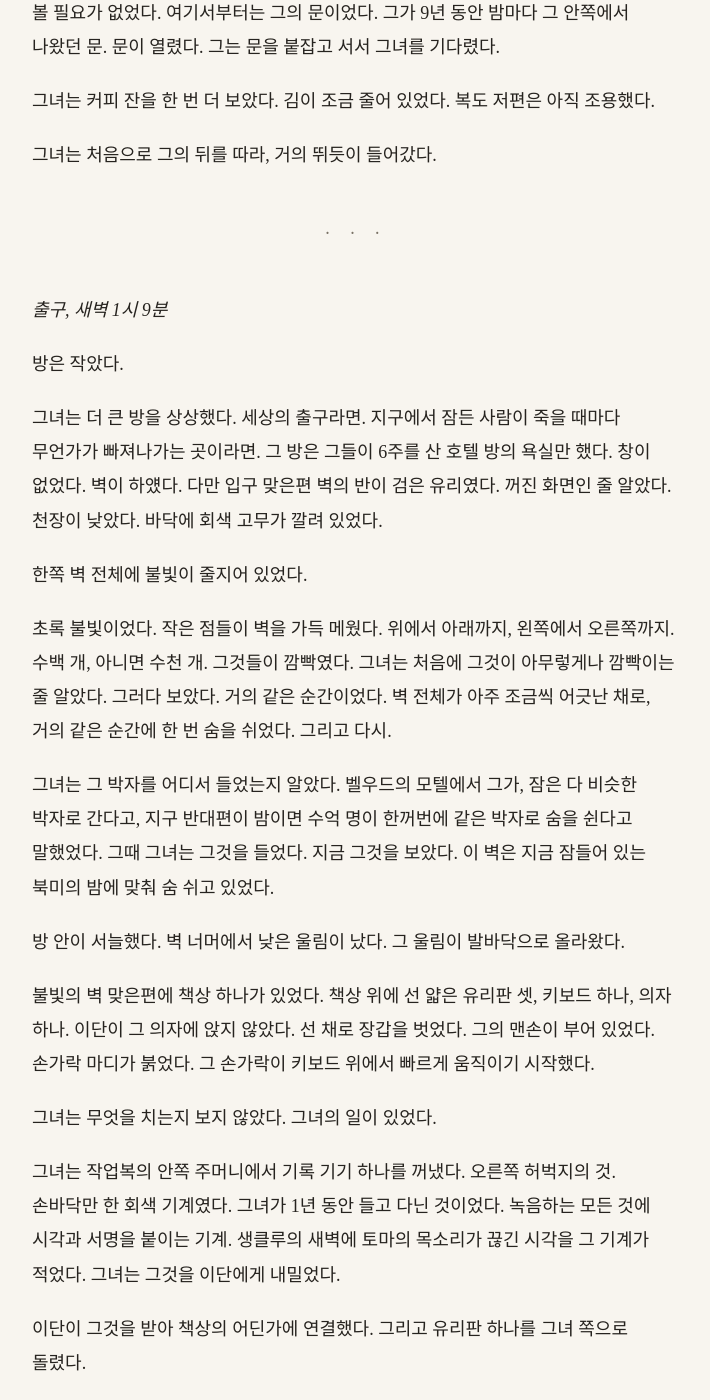
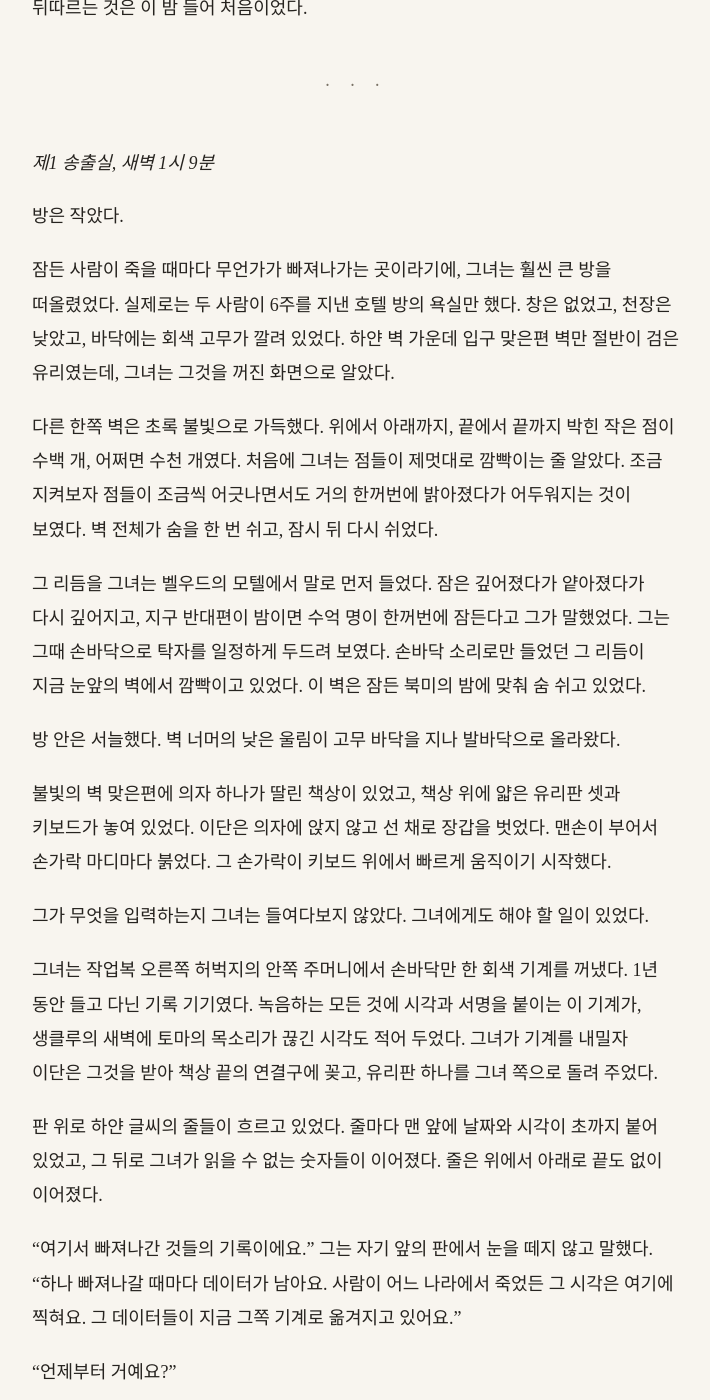
Before and after one commit to kangkkang/writer_s1_public, a Jekyll site: the page built from vol1/033.md, in a window 1280 px wide and 1400 px high, scrolled down 21890 px. Shown: the whole window, without its empty margins (284-994 px from the left). Built offline with Jekyll 4.4.1, drawn with Linux system fonts in a browser that asks for light colours; our own code applies the rules of GitHub Pages for plain Markdown files; some of the changed text lies outside the part shown.

Commit message:
Update from https://github.com/kangkkang/writer_s1/commit/51d756579ba32c4bae53eaae8f2c9386dbf1b9f0

```diff
--- a/vol1/033.md
+++ b/vol1/033.md
@@ -424,57 +424,45 @@
 
 층 끝의 유리문 둘을 지나자 짧은 복도가 나왔고, 복도 끝에 철문이 하나 있었다.
 
-철문 앞에는 의자 하나가 딸린 작은 책상이 놓여 있었다. 가상 화면이 떠 있는 책상 위에 종이 기록부 한 권과 아직 김이 오르는 커피 잔이 있었고, 의자는 누군가 방금 일어선 것처럼 책상에서 조금 뒤로 밀려나 있었다.
+철문 앞에는 의자 하나가 딸린 작은 책상이 놓여 있었다. 책상 위에 출입 기록 화면이 떠 있었고, 그 옆에서 커피 잔의 김이 아직 오르고 있었다. 의자는 누군가 방금 일어선 것처럼 책상에서 조금 뒤로 밀려나 있었다. 화면의 맨 아래 줄은 오늘 밤의 마지막 순찰 기록이었다. *00:40 — 이상 없음.* 그 뒤로는 아무것도 적혀 있지 않았다.
 
-아무도 없었다.
-
-펼쳐진 기록부의 맨 아래 줄에는 오늘 밤의 시각이 연필로 적혀 있었다. *00:40 — 이상 없음.* 그다음 줄은 비어 있었다.
-
-그녀는 걸음을 멈췄다.
-
-누군가 방금까지 여기 앉아 있었다. 그 사람이 언제 돌아올지 그녀는 알 수 없었다.
+그녀는 걸음을 멈췄다. 누군가 방금까지 여기 앉아 있었고, 그 사람이 언제 돌아올지 그녀는 알 수 없었다.
 
 이단도 걸음을 멈췄다. 그의 눈이 빈 의자에서 문 위의 벽에 떠 있는 숫자로 올라갔다. *00:55:48.* 그가 보는 동안 숫자가 하나 줄었다.
 
 "운이 좋네요." 그가 말했다. 목소리가 평소보다 빨랐다.
 
-"그럼 빨리요." 그녀가 말했다. 목 뒤에 밴 땀이 식으며 서늘해졌다. 그 사람이 돌아오기 전에 이 문을 지나가야 했다.
+"그 사람이 돌아오기 전에 들어가요." 그녀가 말했다. 목 뒤에 밴 땀이 식으며 서늘해졌다.
 
-그는 소매를 걷어 태엽 시계를 보았다. 가죽 줄이 닳은 시계의 바늘이 1시 4분을 지나고 있었다. 그는 곧장 철문 앞으로 갔다. 그녀는 그가 문 앞에서 무엇을 하는지 보지 않았다. 볼 필요가 없었다. 여기서부터는 그의 문이었다. 그가 9년 동안 밤마다 그 안쪽에서 나왔던 문. 문이 열렸다. 그는 문을 붙잡고 서서 그녀를 기다렸다.
+그는 소매를 걷어 태엽 시계를 보았다. 가죽 줄이 닳은 시계의 바늘이 1시 4분을 지나고 있었다. 그가 곧장 철문으로 가는 동안 그녀는 돌아서서 복도를 지켰다. 이 문을 여는 법은 그가 알았다. 9년 동안 밤마다 이 문 안쪽에서 일하다 나오던 사람이었다. 등 뒤에서 걸쇠가 풀리는 소리가 났다.
 
-그녀는 커피 잔을 한 번 더 보았다. 김이 조금 줄어 있었다. 복도 저편은 아직 조용했다.
-
-그녀는 처음으로 그의 뒤를 따라, 거의 뛰듯이 들어갔다.
+그녀는 복도 끝을 한 번 더 보았다. 유리문 너머의 층은 여전히 어둡고 조용했다. 그녀는 문을 붙잡고 기다리던 그를 따라 거의 뛰듯이 안으로 들어갔다. 그가 앞서고 그녀가 뒤따르는 것은 이 밤 들어 처음이었다.
 
 ---
 
-*출구, 새벽 1시 9분*
+*제1 송출실, 새벽 1시 9분*
 
 방은 작았다.
 
-그녀는 더 큰 방을 상상했다. 세상의 출구라면. 지구에서 잠든 사람이 죽을 때마다 무언가가 빠져나가는 곳이라면. 그 방은 그들이 6주를 산 호텔 방의 욕실만 했다. 창이 없었다. 벽이 하얬다. 다만 입구 맞은편 벽의 반이 검은 유리였다. 꺼진 화면인 줄 알았다. 천장이 낮았다. 바닥에 회색 고무가 깔려 있었다.
+잠든 사람이 죽을 때마다 무언가가 빠져나가는 곳이라기에, 그녀는 훨씬 큰 방을 떠올렸었다. 실제로는 두 사람이 6주를 지낸 호텔 방의 욕실만 했다. 창은 없었고, 천장은 낮았고, 바닥에는 회색 고무가 깔려 있었다. 하얀 벽 가운데 입구 맞은편 벽만 절반이 검은 유리였는데, 그녀는 그것을 꺼진 화면으로 알았다.
 
-한쪽 벽 전체에 불빛이 줄지어 있었다.
+다른 한쪽 벽은 초록 불빛으로 가득했다. 위에서 아래까지, 끝에서 끝까지 박힌 작은 점이 수백 개, 어쩌면 수천 개였다. 처음에 그녀는 점들이 제멋대로 깜빡이는 줄 알았다. 조금 지켜보자 점들이 조금씩 어긋나면서도 거의 한꺼번에 밝아졌다가 어두워지는 것이 보였다. 벽 전체가 숨을 한 번 쉬고, 잠시 뒤 다시 쉬었다.
 
-초록 불빛이었다. 작은 점들이 벽을 가득 메웠다. 위에서 아래까지, 왼쪽에서 오른쪽까지. 수백 개, 아니면 수천 개. 그것들이 깜빡였다. 그녀는 처음에 그것이 아무렇게나 깜빡이는 줄 알았다. 그러다 보았다. 거의 같은 순간이었다. 벽 전체가 아주 조금씩 어긋난 채로, 거의 같은 순간에 한 번 숨을 쉬었다. 그리고 다시.
+그 리듬을 그녀는 벨우드의 모텔에서 말로 먼저 들었다. 잠은 깊어졌다가 얕아졌다가 다시 깊어지고, 지구 반대편이 밤이면 수억 명이 한꺼번에 잠든다고 그가 말했었다. 그는 그때 손바닥으로 탁자를 일정하게 두드려 보였다. 손바닥 소리로만 들었던 그 리듬이 지금 눈앞의 벽에서 깜빡이고 있었다. 이 벽은 잠든 북미의 밤에 맞춰 숨 쉬고 있었다.
 
-그녀는 그 박자를 어디서 들었는지 알았다. 벨우드의 모텔에서 그가, 잠은 다 비슷한 박자로 간다고, 지구 반대편이 밤이면 수억 명이 한꺼번에 같은 박자로 숨을 쉰다고 말했었다. 그때 그녀는 그것을 들었다. 지금 그것을 보았다. 이 벽은 지금 잠들어 있는 북미의 밤에 맞춰 숨 쉬고 있었다.
+방 안은 서늘했다. 벽 너머의 낮은 울림이 고무 바닥을 지나 발바닥으로 올라왔다.
 
-방 안이 서늘했다. 벽 너머에서 낮은 울림이 났다. 그 울림이 발바닥으로 올라왔다.
+불빛의 벽 맞은편에 의자 하나가 딸린 책상이 있었고, 책상 위에 얇은 유리판 셋과 키보드가 놓여 있었다. 이단은 의자에 앉지 않고 선 채로 장갑을 벗었다. 맨손이 부어서 손가락 마디마다 붉었다. 그 손가락이 키보드 위에서 빠르게 움직이기 시작했다.
 
-불빛의 벽 맞은편에 책상 하나가 있었다. 책상 위에 선 얇은 유리판 셋, 키보드 하나, 의자 하나. 이단이 그 의자에 앉지 않았다. 선 채로 장갑을 벗었다. 그의 맨손이 부어 있었다. 손가락 마디가 붉었다. 그 손가락이 키보드 위에서 빠르게 움직이기 시작했다.
+그가 무엇을 입력하는지 그녀는 들여다보지 않았다. 그녀에게도 해야 할 일이 있었다.
 
-그녀는 무엇을 치는지 보지 않았다. 그녀의 일이 있었다.
+그녀는 작업복 오른쪽 허벅지의 안쪽 주머니에서 손바닥만 한 회색 기계를 꺼냈다. 1년 동안 들고 다닌 기록 기기였다. 녹음하는 모든 것에 시각과 서명을 붙이는 이 기계가, 생클루의 새벽에 토마의 목소리가 끊긴 시각도 적어 두었다. 그녀가 기계를 내밀자 이단은 그것을 받아 책상 끝의 연결구에 꽂고, 유리판 하나를 그녀 쪽으로 돌려 주었다.
 
-그녀는 작업복의 안쪽 주머니에서 기록 기기 하나를 꺼냈다. 오른쪽 허벅지의 것. 손바닥만 한 회색 기계였다. 그녀가 1년 동안 들고 다닌 것이었다. 녹음하는 모든 것에 시각과 서명을 붙이는 기계. 생클루의 새벽에 토마의 목소리가 끊긴 시각을 그 기계가 적었다. 그녀는 그것을 이단에게 내밀었다.
+판 위로 하얀 글씨의 줄들이 흐르고 있었다. 줄마다 맨 앞에 날짜와 시각이 초까지 붙어 있었고, 그 뒤로 그녀가 읽을 수 없는 숫자들이 이어졌다. 줄은 위에서 아래로 끝도 없이 이어졌다.
 
-이단이 그것을 받아 책상의 어딘가에 연결했다. 그리고 유리판 하나를 그녀 쪽으로 돌렸다.
+"여기서 빠져나간 것들의 기록이에요." 그는 자기 앞의 판에서 눈을 떼지 않고 말했다. "하나 빠져나갈 때마다 데이터가 남아요. 사람이 어느 나라에서 죽었든 그 시각은 여기에 찍혀요. 그 데이터들이 지금 그쪽 기계로 옮겨지고 있어요."
 
-판에 줄이 흐르고 있었다. 하얀 글씨의 줄들. 줄마다 맨 앞에 시각이 있었다. 날짜, 시, 분, 초. 그 뒤에 그녀가 읽을 수 없는 숫자들. 줄은 위에서 아래로 끝없이 이어졌다.
-
-"출구의 기록이에요." 그가 그 판이 아니라 자기 앞의 판을 보면서 말했다. "빠져나간 것마다 한 줄. 붕괴는 안에서 일어나요. 어느 나라에서 죽었든 시각은 여기 남아요. 그게 지금 그쪽 기계로 가고 있어요. 서명이 붙어서."
-
-"얼마나요."
+"언제부터 거예요?"
 
 "제가 나온 날부터 지금까지요. 1년 넉 달."
 
```
Also changed, not shown: vol1/034.md (+1 -1 lines), vol1/035.md (+2 -2 lines).
